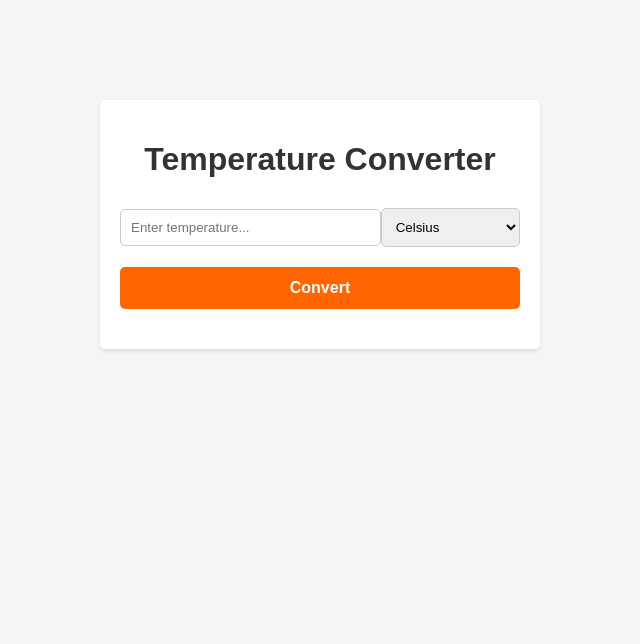
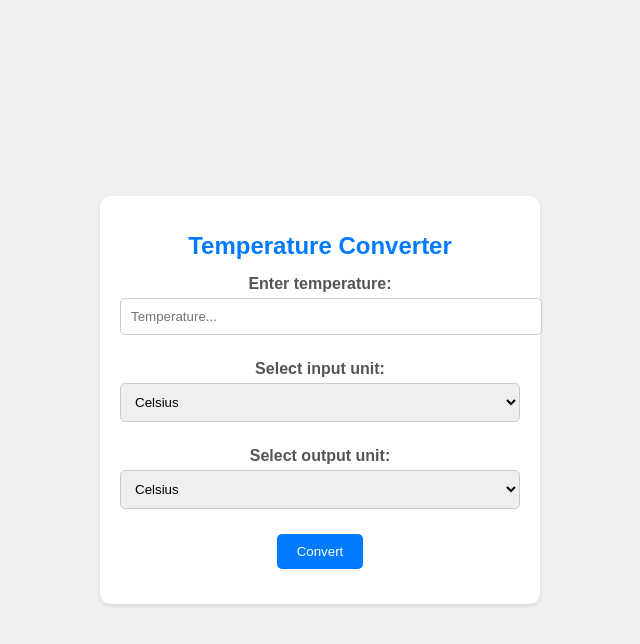
Before and after one commit to Asadur-Rehman/OIBSIP, a plain HTML site: page Temperature Converter Website/index.html in a window 1280 px wide. Shown: the whole page, without its empty margins (320-960 px from the left). Drawn offline with Linux system fonts and the light colour scheme.

Commit message:
Temperature Converter done too

```diff
--- a/Portfolio/resources/style.css
+++ b/Portfolio/resources/style.css
@@ -86,7 +86,6 @@ header {
     border-radius: 5px;
 }
 
-/* Style the resume section */
 #resume {
     padding: 60px 0;
     text-align: center;
--- a/Temperature Converter Website/index.html
+++ b/Temperature Converter Website/index.html
@@ -4,22 +4,40 @@
     <meta charset="UTF-8">
     <meta name="viewport" content="width=device-width, initial-scale=1.0">
     <title>Temperature Converter</title>
-    <link rel="stylesheet" href="resources\style.css">
+    <link rel="stylesheet" href="resources/style.css">
 </head>
 <body>
     <div class="container">
-        <h1>Temperature Converter</h1>
+        <h1 class="title">Temperature Converter</h1>
+
         <div class="input-container">
-            <input type="number" id="temperatureInput" placeholder="Enter temperature...">
-            <select id="unitSelect">
+            <label for="temperatureInput">Enter temperature:</label>
+            <input type="number" id="temperatureInput" placeholder="Temperature...">
+        </div>
+
+        <div class="input-container">
+            <label for="inputUnitSelect">Select input unit:</label>
+            <select id="inputUnitSelect">
                 <option value="celsius">Celsius</option>
                 <option value="fahrenheit">Fahrenheit</option>
                 <option value="kelvin">Kelvin</option>
             </select>
         </div>
-        <button onclick="convertTemperature()">Convert</button>
-        <div id="resultArea"></div>
+
+        <div class="input-container">
+            <label for="outputUnitSelect">Select output unit:</label>
+            <select id="outputUnitSelect">
+                <option value="celsius">Celsius</option>
+                <option value="fahrenheit">Fahrenheit</option>
+                <option value="kelvin">Kelvin</option>
+            </select>
+        </div>
+
+        <button class="convert-btn" onclick="convertTemperature()">Convert</button>
+
+        <div id="resultArea" class="result"></div>
     </div>
-    <script src="script.js"></script>
+
+    <script src="resources\script.js"></script>
 </body>
 </html>
--- /dev/null
+++ b/Temperature Converter Website/resources/script.js
@@ -0,0 +1,59 @@
+function convertTemperature() {
+    const temperatureInput = parseFloat(document.getElementById("temperatureInput").value);
+    const inputUnitSelect = document.getElementById("inputUnitSelect");
+    const outputUnitSelect = document.getElementById("outputUnitSelect");
+
+    const inputUnit = inputUnitSelect.options[inputUnitSelect.selectedIndex].value;
+    const outputUnit = outputUnitSelect.options[outputUnitSelect.selectedIndex].value;
+
+    let convertedTemperature;
+
+    if (inputUnit === outputUnit) {
+        convertedTemperature = temperatureInput;
+    } else if (inputUnit === "celsius") {
+        if (outputUnit === "fahrenheit") {
+            convertedTemperature = celsiusToFahrenheit(temperatureInput);
+        } else if (outputUnit === "kelvin") {
+            convertedTemperature = celsiusToKelvin(temperatureInput);
+        }
+    } else if (inputUnit === "fahrenheit") {
+        if (outputUnit === "celsius") {
+            convertedTemperature = fahrenheitToCelsius(temperatureInput);
+        } else if (outputUnit === "kelvin") {
+            convertedTemperature = fahrenheitToKelvin(temperatureInput);
+        }
+    } else if (inputUnit === "kelvin") {
+        if (outputUnit === "celsius") {
+            convertedTemperature = kelvinToCelsius(temperatureInput);
+        } else if (outputUnit === "fahrenheit") {
+            convertedTemperature = kelvinToFahrenheit(temperatureInput);
+        }
+    }
+
+    document.getElementById("resultArea").innerText = `Converted Temperature: ${convertedTemperature.toFixed(2)} ${outputUnit.toUpperCase()}`;
+}
+
+// Conversion functions
+function celsiusToFahrenheit(celsius) {
+    return (celsius * 9 / 5) + 32;
+}
+
+function celsiusToKelvin(celsius) {
+    return celsius + 273.15;
+}
+
+function fahrenheitToCelsius(fahrenheit) {
+    return (fahrenheit - 32) * 5 / 9;
+}
+
+function fahrenheitToKelvin(fahrenheit) {
+    return (fahrenheit + 459.67) * 5 / 9;
+}
+
+function kelvinToCelsius(kelvin) {
+    return kelvin - 273.15;
+}
+
+function kelvinToFahrenheit(kelvin) {
+    return (kelvin * 9 / 5) - 459.67;
+}
--- a/Temperature Converter Website/resources/style.css
+++ b/Temperature Converter Website/resources/style.css
@@ -1,62 +1,66 @@
 body {
     font-family: Arial, sans-serif;
-    background-color: #f5f5f5;
-    color: #333;
+    background-color: #f0f0f0;
     margin: 0;
-    padding: 0;
+    display: flex;
+    justify-content: center;
+    align-items: center;
+    height: 100vh;
 }
 
 .container {
-    max-width: 400px;
-    margin: 100px auto;
     background-color: #fff;
     padding: 20px;
-    border-radius: 5px;
+    border-radius: 10px;
     box-shadow: 0 2px 4px rgba(0, 0, 0, 0.1);
+    text-align: center;
+    width: 80%;
+    max-width: 400px;
 }
 
-h1 {
-    text-align: center;
-    margin-bottom: 30px;
+.title {
+    font-size: 24px;
+    margin-bottom: 15px;
+    color: #007bff;
 }
 
 .input-container {
-    display: flex;
-    justify-content: space-between;
-    align-items: center;
-    margin-bottom: 20px;
+    margin-bottom: 15px;
 }
 
-input[type="number"] {
-    width: 60%;
+.input-container label {
+    display: block;
+    margin-bottom: 5px;
+    font-weight: bold;
+    color: #555;
+}
+
+#temperatureInput,
+#inputUnitSelect,
+#outputUnitSelect {
+    width: 100%;
     padding: 10px;
     border: 1px solid #ccc;
     border-radius: 5px;
+    margin-bottom: 10px;
 }
 
-select {
-    width: 35%;
-    padding: 10px;
-    border: 1px solid #ccc;
+.convert-btn {
+    background-color: #007bff;
+    color: #fff;
+    border: none;
+    padding: 10px 20px;
     border-radius: 5px;
+    cursor: pointer;
+    transition: background-color 0.3s;
 }
 
-button {
-    display: block;
-    width: 100%;
-    padding: 12px 0;
-    background-color: #ff6600;
-    color: #fff;
-    border: none;
-    border-radius: 5px;
-    cursor: pointer;
-    font-size: 16px;
-    font-weight: bold;
-    margin-bottom: 20px;
+.convert-btn:hover {
+    background-color: #0056b3;
 }
 
-#resultArea {
-    text-align: center;
-    font-size: 24px;
-    font-weight: bold;
+.result {
+    font-size: 18px;
+    margin-top: 15px;
+    color: #333;
 }
```
Also changed, not shown: Portfolio/index.html (+9 -9 lines), Portfolio/resources/images/picture.jpeg (added), 1 other file.
